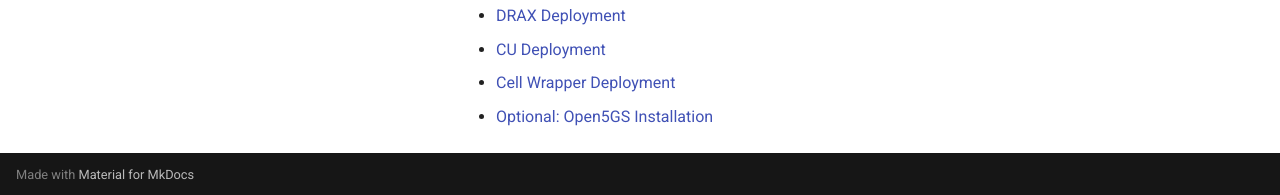
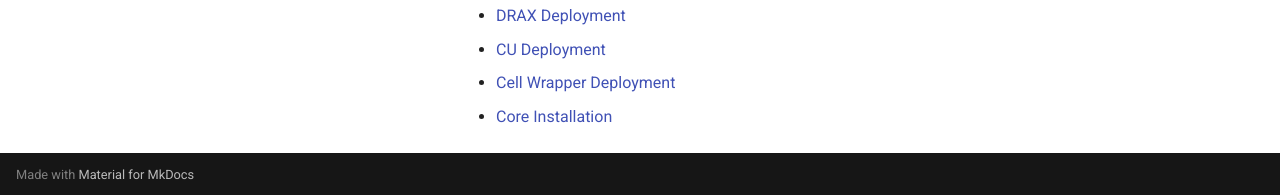
Before and after one commit to accelleran/drax-docs, an MkDocs documentation site: the page built from docs/index.md, in a window 1280 px wide and 900 px high, scrolled down 1691 px. Shown: the part 702-897 px from the top of the window. Built offline with MkDocs 1.6.1 and Material for MkDocs 9.7.7, drawn with Linux system fonts in a browser that asks for light colours; the version menu is left out.

Commit message:
Update 2023.3.0

```diff
--- a/docs/index.md
+++ b/docs/index.md
@@ -59,4 +59,4 @@ It is recommended to execute these steps in the following order as there are dep
 * [DRAX Deployment](/drax-docs/drax_ng-install/)
 * [CU Deployment](/drax-docs/cu_ng-install/)
 * [Cell Wrapper Deployment](/drax-docs/cw_ng-install/)
-* [Optional: Open5GS Installation](/drax-docs/core-install/)
+* [Core Installation](/drax-docs/core-install/)
```
